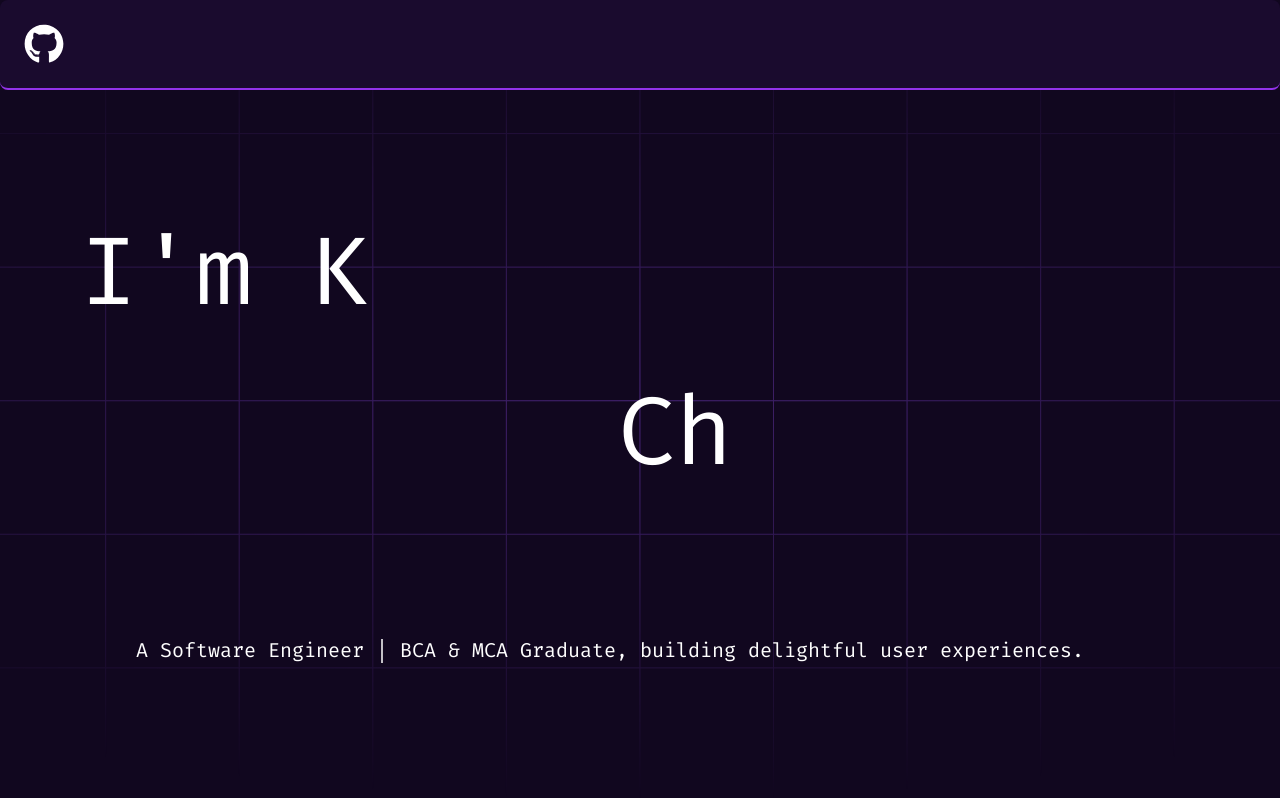
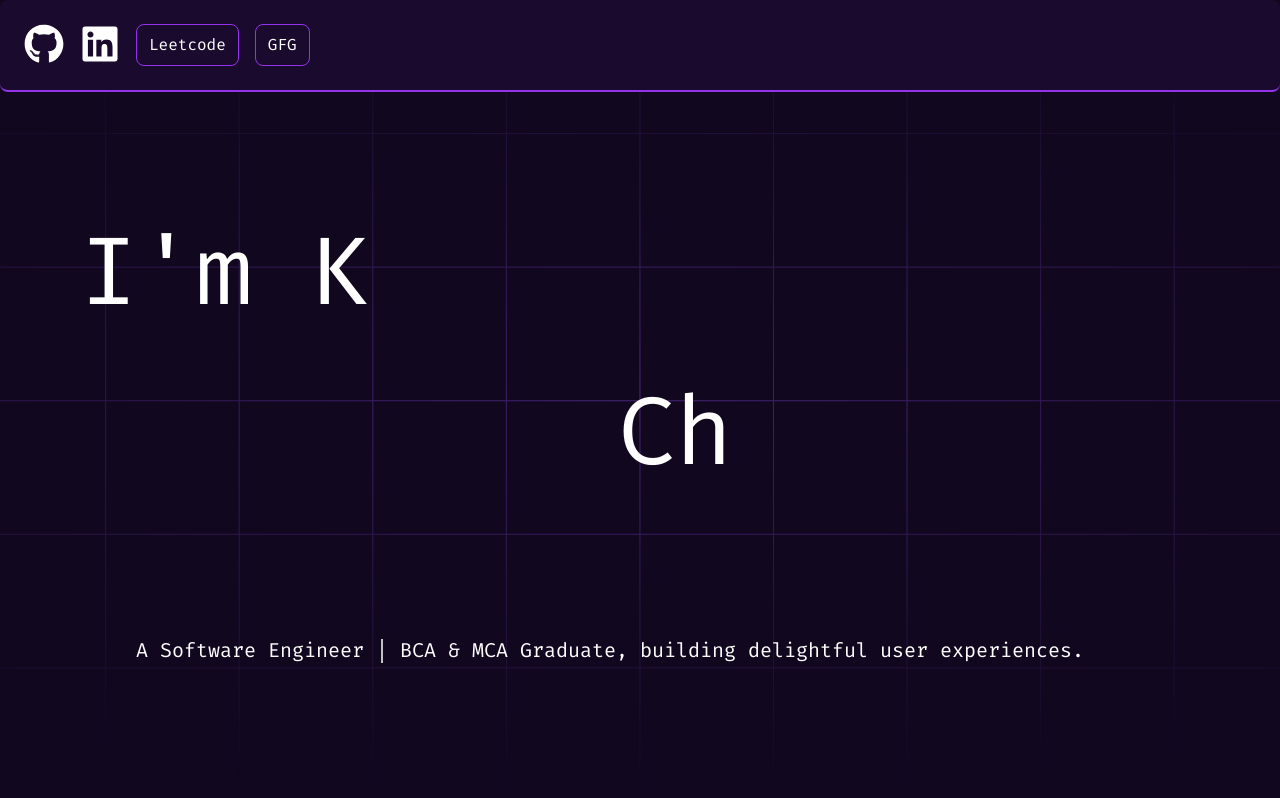
Before and after one commit to Krishantchauhan/Portfolio, a React (Vite) app: page / in a window 1280 px wide. Shown: the top 798 px of the page. Built offline with nearby package versions, Linux system fonts and the light colour scheme.

Commit message:
navbar completed
Signed-off-by: Krishantchauhan <krashantchauhan@gmail.com>

```diff
--- a/src/component/Header.jsx
+++ b/src/component/Header.jsx
@@ -1,11 +1,22 @@
 import React from 'react';
-import { FaGithub } from 'react-icons/fa';
+import { FaGithub, FaLinkedin } from 'react-icons/fa';
 
 function Header() {
   return (
     <header className="fixed top-0 left-0 w-full z-10 flex justify-between items-center p-6 bg-[#1A0B2E] border-b-2 border-purple-600 rounded-lg">
-      <div>
-        <FaGithub size={40} />
+      <div className="flex space-x-4">
+        <a href="https://github.com/Krishantchauhan">
+          <FaGithub className="hover:scale-125 duration-200" size={40} />
+        </a>
+        <a href="https://www.linkedin.com/in/krishant-chauhan/">
+          <FaLinkedin className="hover:scale-125 duration-200" size={40} />
+        </a>
+        <a href="https://leetcode.com/u/krishantchauhan/">
+          <button className="border rounded-lg px-3 py-2 hover:scale-110 duration-200 hover:bg-[#42256b] border-purple-600">Leetcode</button>
+        </a>
+        <a href="https://auth.geeksforgeeks.org/user/krishantchauhan">
+          <button className="border rounded-lg px-3 py-2 hover:scale-110 duration-200 hover:bg-[#42256b] border-purple-600">GFG</button>
+        </a>
       </div>
     </header>
   );
```
